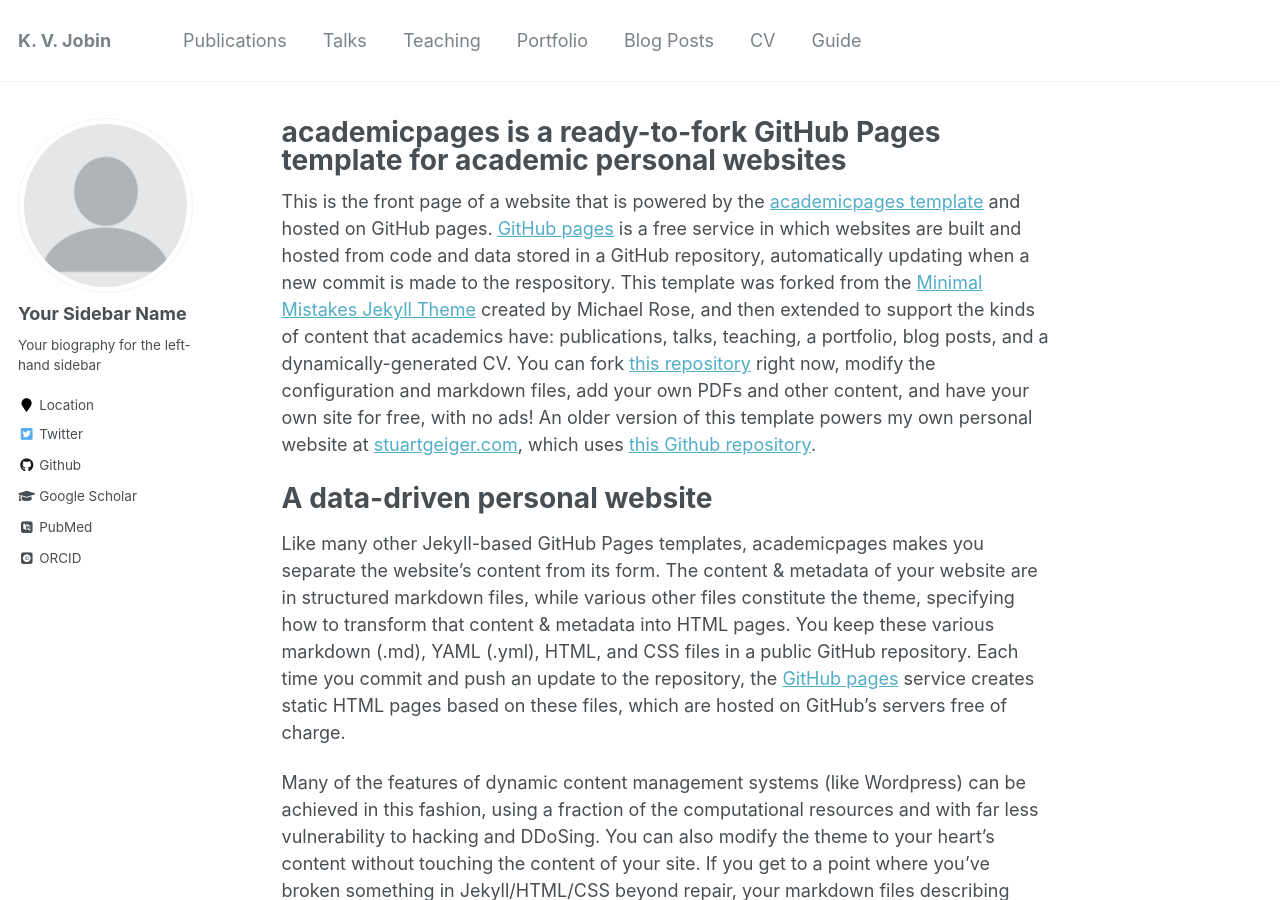
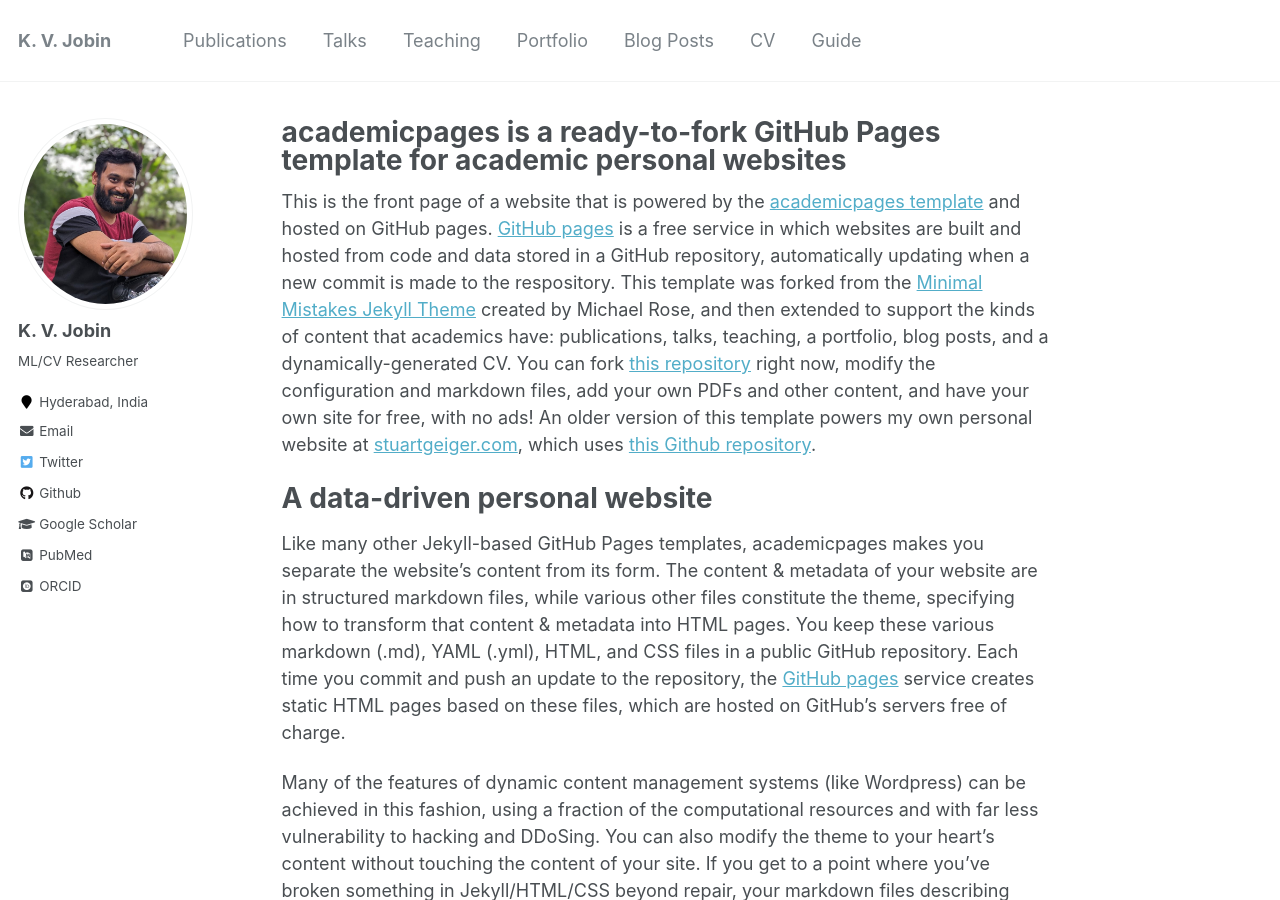
Before and after one commit to jobinkv/jobinkv.github.io, a Jekyll site: the page built from _pages/about.md, in a window 1280 px wide and 900 px high. Built offline with Jekyll 4.4.1, drawn with Linux system fonts in a browser that asks for light colours; some web fonts are replaced.

Commit message:
config modified

```diff
--- a/_config.yml
+++ b/_config.yml
@@ -80,14 +80,14 @@ analytics:
 
 # Site Author
 author:
-  name             : "Your Sidebar Name"
-  avatar           : "profile.png"
-  bio              : "Your biography for the left-hand sidebar"
-  location         : "Location"
+  name             : "K. V. Jobin"
+  avatar           : "me1.jpg"
+  bio              : "ML/CV Researcher"
+  location         : "Hyderabad, India"
   employer         :
   pubmed           : "https://www.ncbi.nlm.nih.gov/pubmed/?term=john+snow"
-  googlescholar    : "http://yourfullgooglescholarurl.com"
-  email            :
+  googlescholar    : "https://scholar.google.com/citations?user=hP79D9EAAAAJ&hl=en"
+  email            : "mailto:jobin.kv@research.iiit.ac.in"
   researchgate     :  # example: "https://www.researchgate.net/profile/yourprofile"
   uri              :
   bitbucket        :
```
